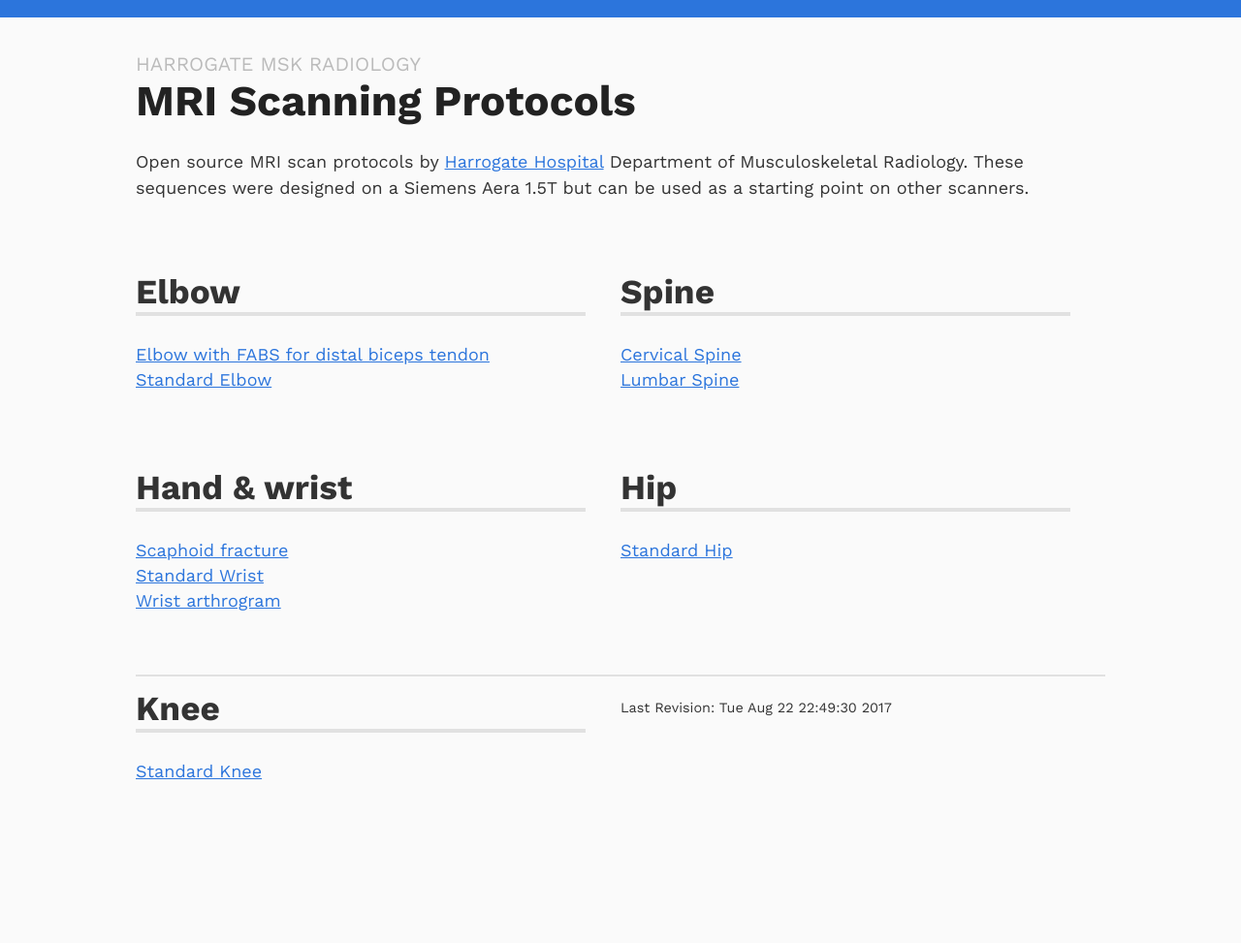
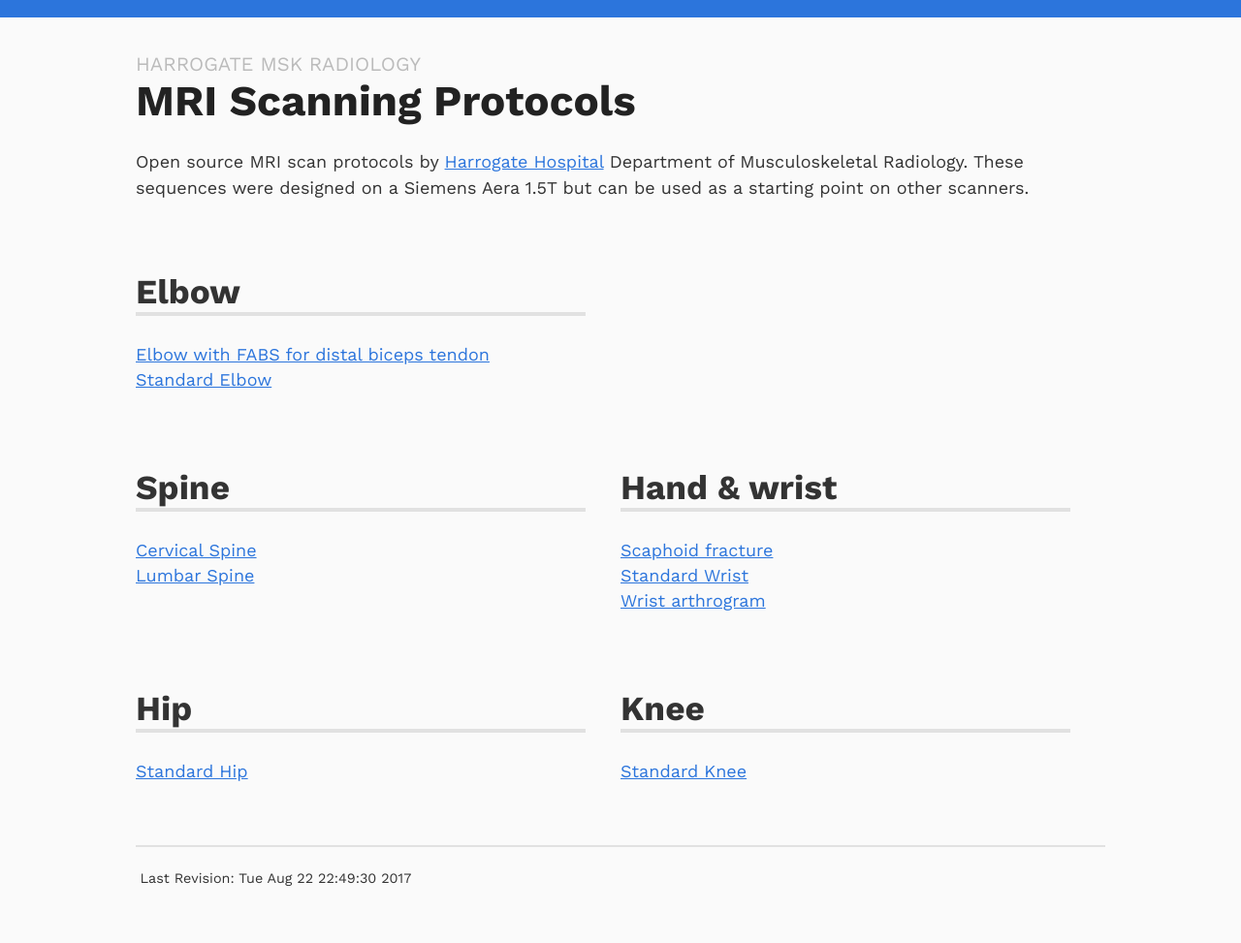
Before and after one commit to harrogatemsk/harrogatemsk.github.io, a Jekyll site: the page built from index.html, in a window 1280 px wide. Shown: the whole page at 97% size. Built offline with Jekyll 4.4.1, drawn with Linux system fonts in a browser that asks for light colours; before the commit the page ends 900 px from its top, so only the background shows below that.

Commit message:
Update index.html

```diff
--- a/index.html
+++ b/index.html
@@ -12,7 +13,7 @@ layout: default
 {% for body_part in protocols_by_body_part %}
 
 {% assign mod = forloop.index | modulo: 2 %}
-{% if mod == 0 %}<section class="row">{% else %}{% endif %}
+{% if mod != 0 %}<section class="row">{% else %}{% endif %}
 <div class="col col-50">
 	<h2 class="underline">{{ body_part.name | capitalize }}</h2>
 	<ul class="list">
@@ -21,5 +22,5 @@ layout: default
 	{% endfor %}
 	</ul>
 </div>
-{% if mod == 0 %}</section>{% else %}{% endif %}
+{% if mod != 0 %}</section>{% else %}{% endif %}
 {% endfor %}
```
Also changed, not shown: other parts of index.html (+1 -0 lines).
